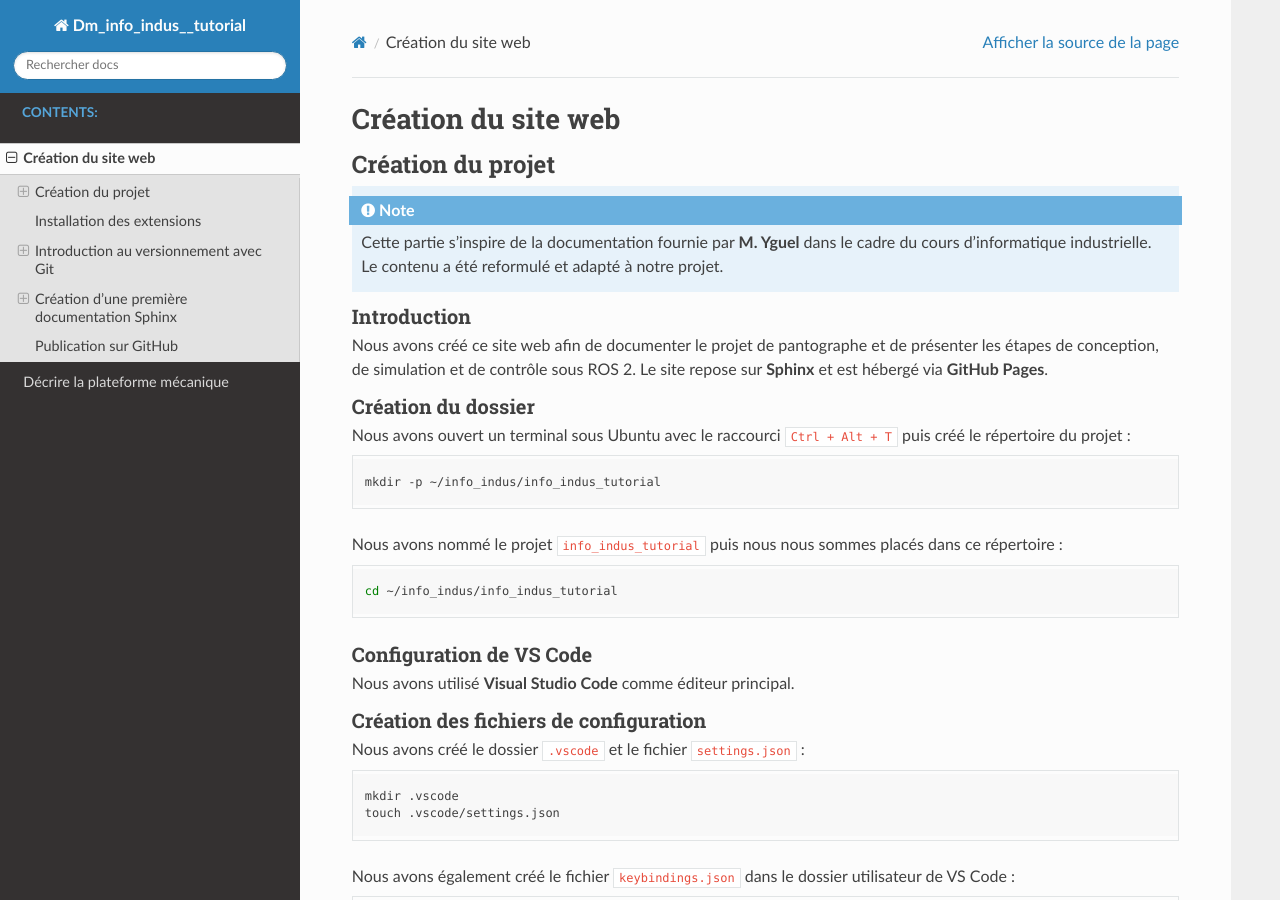
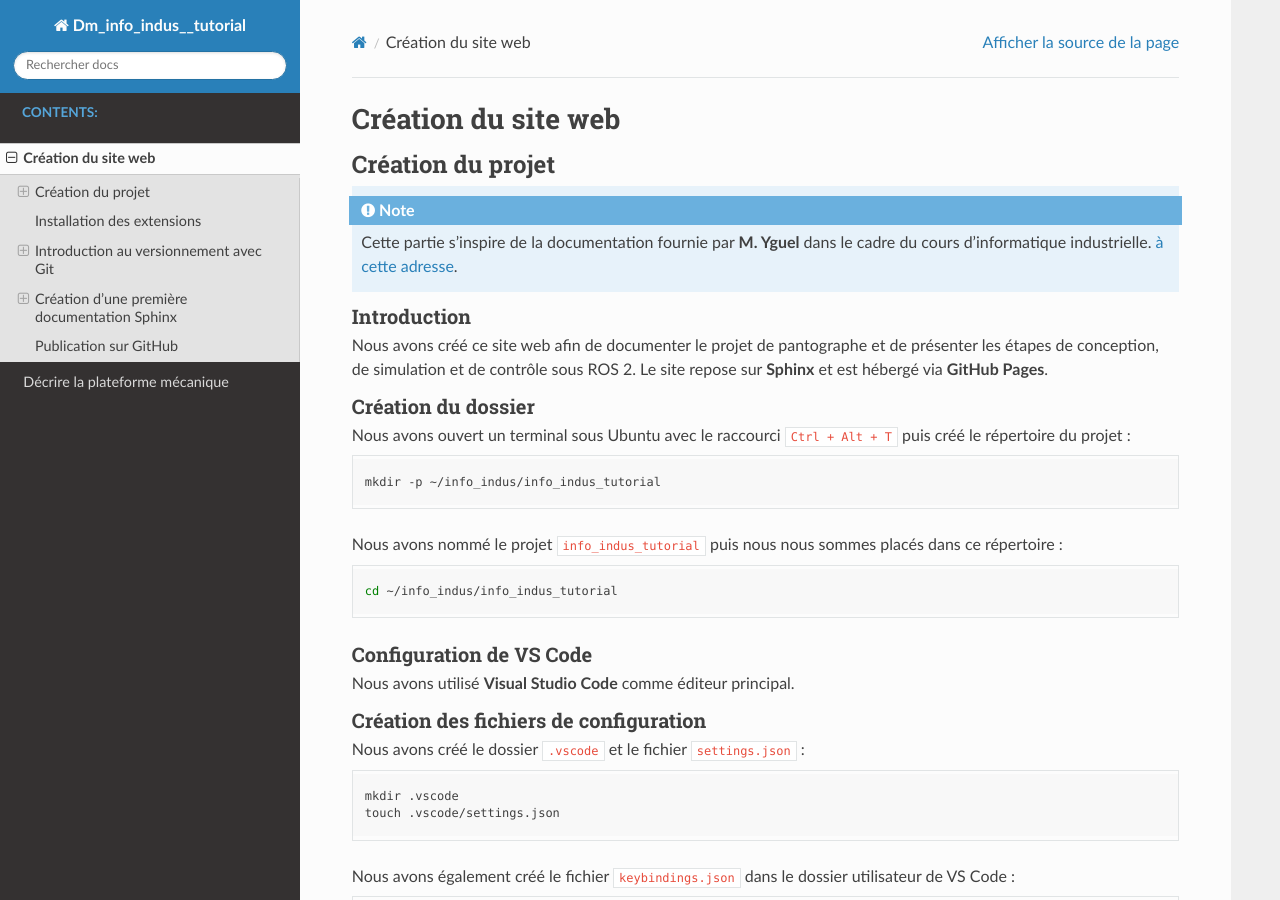
Before and after one commit to melaniedalib/info_indus_tutorial, a Sphinx documentation site: the page built from doc/sphinx/source/00_creation_site_web/00_site_web.rst, in a window 1280 px wide and 900 px high. Built offline with Sphinx 7.4.7 and the Read the Docs theme 3.1.0, drawn with Linux system fonts in a browser that asks for light colours.

Commit message:
avec les liens

```diff
--- a/doc/sphinx/source/00_creation_site_web/00_site_web.rst
+++ b/doc/sphinx/source/00_creation_site_web/00_site_web.rst
@@ -5,8 +5,7 @@ Création du projet
 ^^^^^^^^^^^^^^^^^^
 .. note::
    Cette partie s’inspire de la documentation fournie par **M. Yguel**
-   dans le cadre du cours d’informatique industrielle. Le contenu a été
-   reformulé et adapté à notre projet.
+   dans le cadre du cours d’informatique industrielle. `à cette adresse <https://yguel.github.io/informatique_industrielle_avec_ROS2/c01_create_and_publish_doc/p01s02_create_and_publish_doc.html>`_.
 
 Introduction
 ------------
--- a/doc/sphinx/source/01_description_des_elements_maquette/description_maquette.rst
+++ b/doc/sphinx/source/01_description_des_elements_maquette/description_maquette.rst
@@ -82,6 +82,8 @@ pour la boucle de rétroaction.
    :alt: table de control de la mémoire RAM
    :width: 400px
    :align: center
+
+Les sources des images sont disponibles `à cette adresse <https://emanual.robotis.com/docs/en/dxl/ax/ax-12a/>`_.
 
 Convertisseur d’interface U2D2
 ^^^^^^^^^^^^^^^^^^^^^^^^^^^^^^
```
